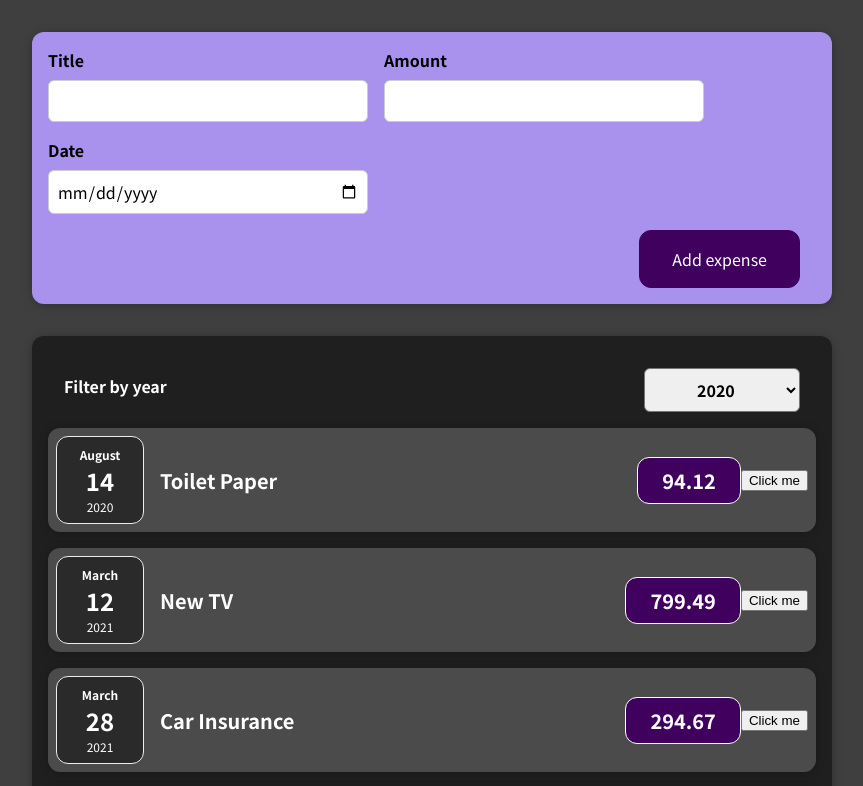
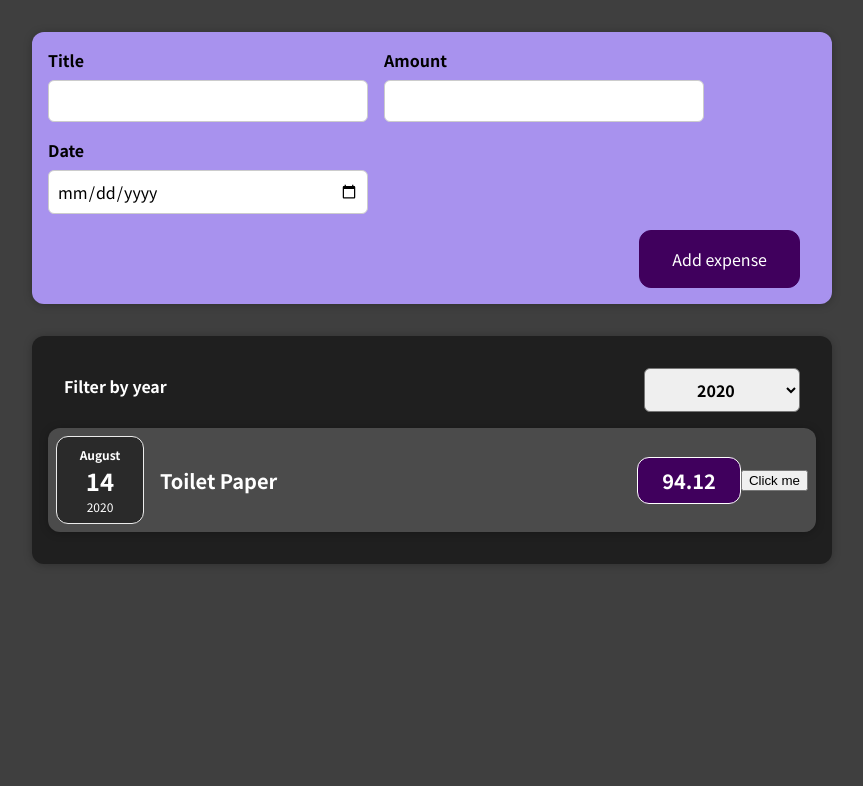
Before and after one commit to ghozlene/react-course, a React (Create React App) app: page / in a window 1280 px wide. Shown: the top 786 px of the page, without its empty margins (208-1071 px from the left). Built offline with nearby package versions, Linux system fonts and the light colour scheme.

Commit message:
outputing conditional Content

```diff
--- a/src/components/expenses/Expenses.js
+++ b/src/components/expenses/Expenses.js
@@ -9,15 +9,25 @@ const Expenses = ({ expenses }) => {
 	const filterChangeHandler = (selectedYear) => {
 		setFilteredYear(selectedYear);
 	};
+
+	const filterExpenses = expenses.filter((expense) => {
+		return expense.date.getFullYear().toString() === filteredYear;
+	});
 	return (
 		<Card className='expenses'>
 			<ExpensesFilter
 				selected={filteredYear}
 				onChangeFilter={filterChangeHandler}
 			/>
-			{expenses.map((item) => {
-				return <ExpensesItem key={item.id} expenses={item} />;
-			})}
+			{filterExpenses.length === 0 && (
+				<p style={{ textAlign: 'center', color: '#ffffff' }}>
+					No expenses found
+				</p>
+			)}
+			{filterExpenses.length > 0 &&
+				filterExpenses.map((item) => {
+					return <ExpensesItem key={item.id} expenses={item} />;
+				})}
 		</Card>
 	);
 };
```
